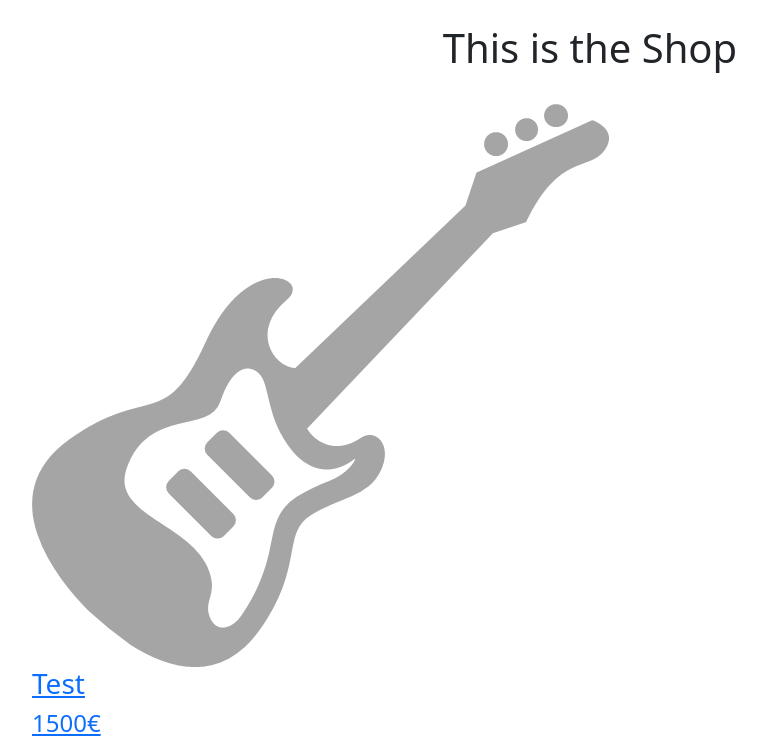
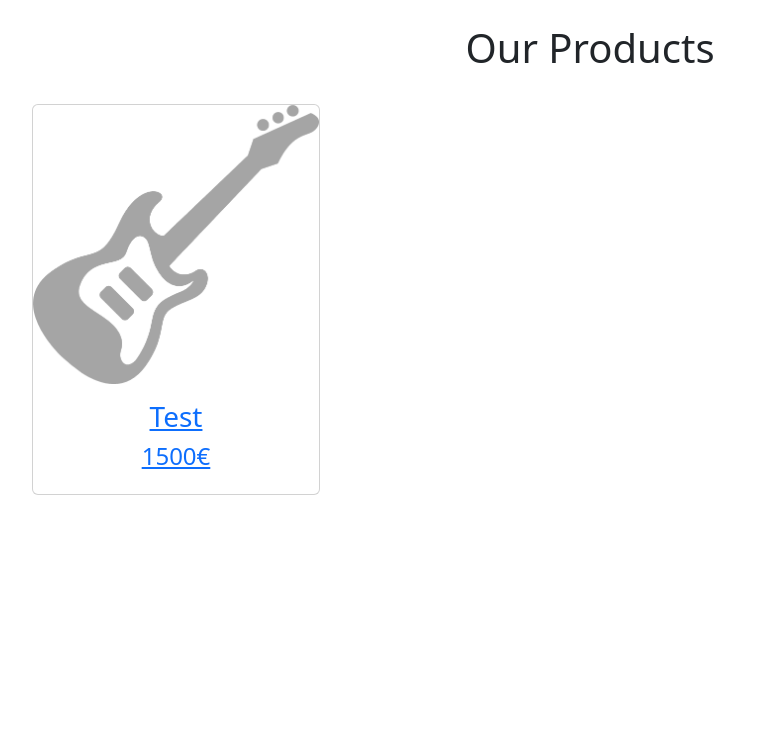
Before and after one commit to SimonSchneider06/Luke-and-Jakob, a Flask app: page /shop in a window 1280 px wide. Shown: the part 70-815 px from the top of the page, without its empty margins (50-816 px from the left). After the commit the page ends 565 px from the top, so only its background shows below. Run offline with Flask 3, Linux system fonts and the light colour scheme; data comes from the database, SQL or seed files in the repository; some libraries are stand-ins or nearby versions.

Commit message:
bootstrap css column and card styling classes added

```diff
--- a/website/templates/shop.html
+++ b/website/templates/shop.html
@@ -5,17 +5,20 @@
 {% endblock %}
 
 {% block content %}
-    <div class="container-md">
-        <h1 align="center">This is the Shop</h1>
+    <div class="container-md text-center">
+        <h1>Our Products</h1>
         <br>
+
         {% if products %}
+        <div class="row row-cols-auto img-grid">
 
             {% for product in products %}
+
             <a class="product-link" href="{{url_for('views.product_site',product_name = product.name)}}">
-        <div class="product-container">
-            <img class="product-img" src="{{url_for('static', filename = get_file_by_product_name(product.name) )}}" alt="Product Image of Guitar named {{product.name}}">
-            <div class="product-info">
-                <h3>{{product.name}}</h3>
+            <div class="card col width margin-bottom">
+                <img class="card-img-top" src="{{url_for('static', filename = get_file_by_product_name(product.name) )}}" alt="Product Image of Guitar named {{product.name}}">
+                <div class="card-body">
+                    <h3 class="card-title">{{product.name}}</h3>
                     <h4>{{product.price}}€</h4>
                     <!-- <h4>{{product.rating}}</h4> -->
                 </div>
@@ -24,6 +27,8 @@
 
             {% endfor %}
 
+        </div>
+
         {% endif %}
     </div>
 {% endblock %}
```
Lines whose indentation alone changed are shown as unchanged.
